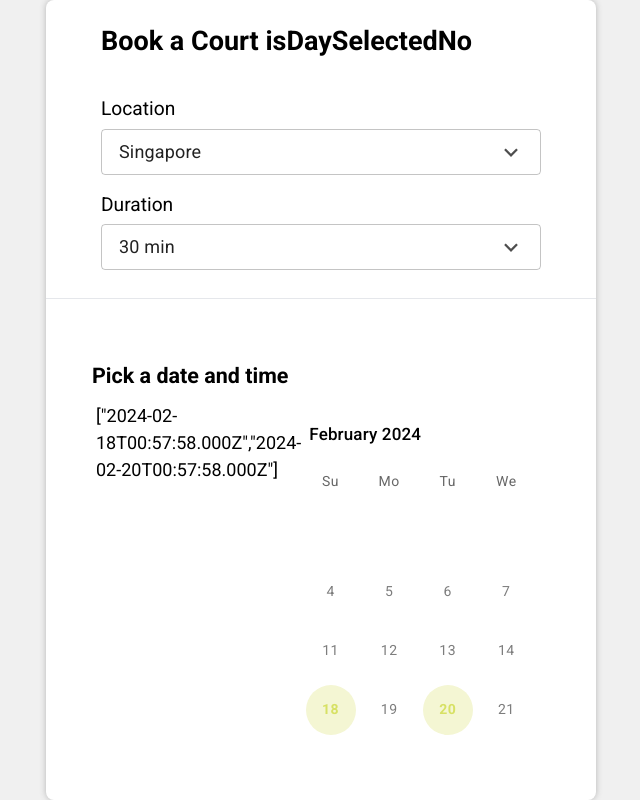
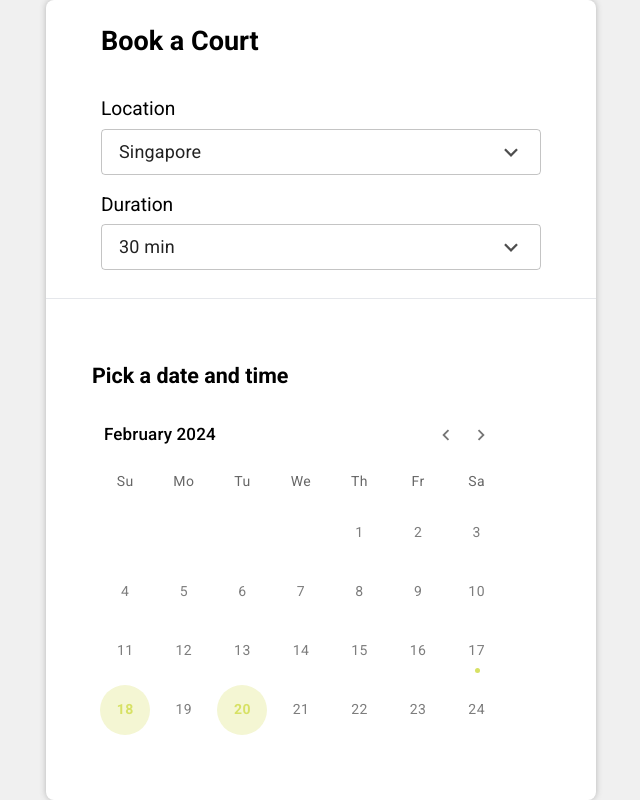
Before and after one commit to hmassareli/minthouse-booking, a Next.js app: page / in a window 1280 px wide. Shown: the whole page, without its empty margins (319-959 px from the left). Built offline with nearby package versions, Linux system fonts and the light colour scheme.

Commit message:
fix: fix?

```diff
--- a/src/app/page.tsx
+++ b/src/app/page.tsx
@@ -46,7 +46,7 @@ export default function Home() {
           }
         >
           <h1 className="text-[27px] mt-0 font-extrabold mb-10 leading-none ">
-            Book a Court isDaySelected{isDaySelected ? "Yes" : "No"}
+            Book a Court
           </h1>
           <div className="mb-4">
             <h2 className="mb-[5px] text-[1.2rem]">Location</h2>
@@ -100,13 +100,6 @@ export default function Home() {
             }
           >
             {" "}
-            {JSON.stringify(
-              getDatesForThisMonthByDay(
-                Object.getOwnPropertyNames(monthScheduleMock).map((n) =>
-                  parseInt(n)
-                )
-              )
-            )}
             <div className={isDaySelected ? "hide-on-mobile" : ""}>
               <BasicDateCalendar
                 onChange={handleChangeCalendar}
```
